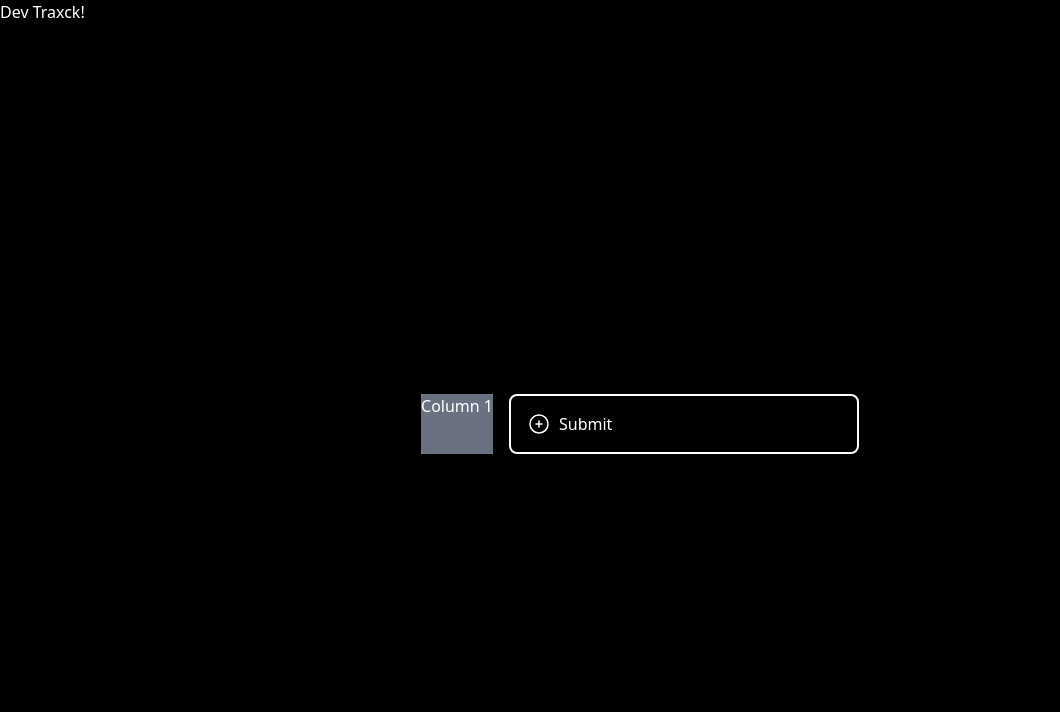
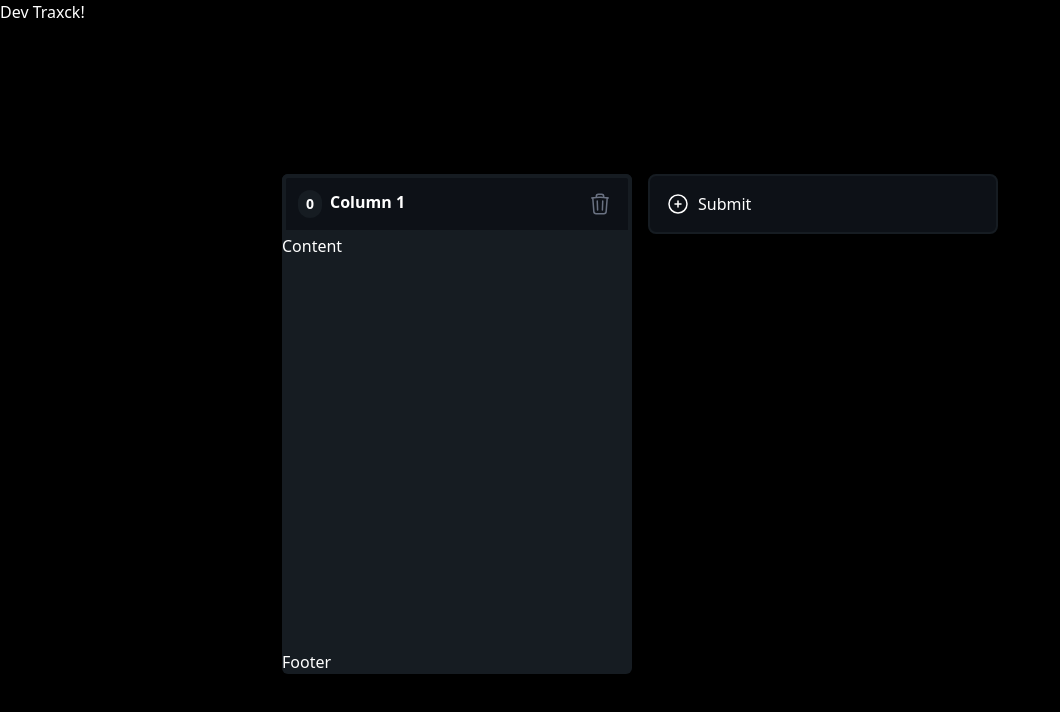
Before and after one commit to Toheedullah-K3/DevTrack, a React (Vite) app: page / in a window 1280 px wide. Both pictures are taken after a click on the button "Submit". Shown: the top 712 px of the page, without its empty margins (0-1060 px from the left). Built offline with nearby package versions, Linux system fonts and the light colour scheme.

Commit message:
Remove Column Option Added

```diff
--- a/package.json
+++ b/package.json
@@ -23,12 +23,14 @@
     "@types/react": "^19.1.16",
     "@types/react-dom": "^19.1.9",
     "@vitejs/plugin-react-swc": "^4.1.0",
+    "autoprefixer": "^10.4.22",
     "eslint": "^9.39.1",
     "eslint-plugin-react": "^7.37.5",
     "eslint-plugin-react-hooks": "^5.2.0",
     "eslint-plugin-react-refresh": "^0.4.22",
     "globals": "^16.5.0",
     "jiti": "^2.6.1",
+    "postcss": "^8.5.6",
     "typescript": "~5.9.3",
     "typescript-eslint": "^8.46.3",
     "vite": "^7.1.7"
--- a/src/components/ColumnContainer.tsx
+++ b/src/components/ColumnContainer.tsx
@@ -1,15 +1,39 @@
-import type { Column } from "../types"
+import TrashIcon from "../icons/TrashIcon"
+import type { Column, Id } from "../types"
 
 interface Props {
-    column: Column
+    column: Column,
+    deleteColumn: (id: Id) => void
 }
-function ColumnContainer({column}: Props) {
+function ColumnContainer({ column, deleteColumn }: Props) {
 
-  return (
-    <div className="
-        bg-gray-500
-    ">{column.title}</div>
-  )
+    return (
+        <div className="
+        bg-columnBackgroundColor w-[350px] h-[500px] max-h-[500px] rounded-md flex flex-col
+    ">
+            {/* Column Title  */}
+            <div className="bg-mainBackgroundColor text-base h-[60px] cursor-grab rounded-md rounded-b-none p-3 font-bold border-columnBackgroundColor border-4 flex items-center justify-between">
+                <div className="flex gap-2">
+                    <div className="flex justify-center items-center bg-columnBackgroundColor px-2 py-1 text-sm rounded-full">0</div>
+                    {column.title}
+                </div>
+                <button
+                    onClick={() => {deleteColumn(column.id)}}
+                    className="stroke-gray-500 hover:stroke-white hover:bg-columnBackgroundColor rounded px-1 py-2"
+                > <TrashIcon /> </button>
+            </div>
+
+            {/* Column Task Container  */}
+            <div className="flex grow">
+                Content
+            </div>
+
+            {/* Column Footer  */}
+            <div>
+                Footer
+            </div>
+        </div>
+    )
 }
 
 export default ColumnContainer
--- a/src/components/KanbanBoard.tsx
+++ b/src/components/KanbanBoard.tsx
@@ -3,7 +3,7 @@
 import ColumnContainer from './ColumnContainer';
 
 // types import
-import type { Column } from '../types'
+import type { Column, Id } from '../types'
 
 
 function KanbanBoard() {
@@ -18,10 +18,13 @@
             title: `Column ${columns.length + 1}`,
         };
 
-        console.log(columnsToAdd)
         setColumns([...columns, columnsToAdd])
     }
 
+    function deleteColumn(id: Id){
+        const filteredColumn = columns.filter((col) => col.id !== id)
+        setColumns(filteredColumn)
+    }
 
     function generateId() {
         return Math.floor(Math.random() * 10001)
@@ -31,7 +34,7 @@
             <div className='m-auto flex gap-4'>
                 <div className='flex gap-4'>
                     {columns.map(col => (
-                        <ColumnContainer column={col}/>
+                        <ColumnContainer key={col.id} column={col} deleteColumn={deleteColumn}/>
                     ))}
                 </div>
                 <Button onClick={createNewColumn} />
--- /dev/null
+++ b/src/icons/TrashIcon.tsx
@@ -0,0 +1,12 @@
+import React from 'react'
+
+function TrashIcon() {
+    return (
+        <svg xmlns="http://www.w3.org/2000/svg" fill="none" viewBox="0 0 24 24" strokeWidth={1.5} className="size-6">
+            <path strokeLinecap="round" strokeLinejoin="round" d="m14.74 9-.346 9m-4.788 0L9.26 9m9.968-3.21c.342.052.682.107 1.022.166m-1.022-.165L18.16 19.673a2.25 2.25 0 0 1-2.244 2.077H8.084a2.25 2.25 0 0 1-2.244-2.077L4.772 5.79m14.456 0a48.108 48.108 0 0 0-3.478-.397m-12 .562c.34-.059.68-.114 1.022-.165m0 0a48.11 48.11 0 0 1 3.478-.397m7.5 0v-.916c0-1.18-.91-2.164-2.09-2.201a51.964 51.964 0 0 0-3.32 0c-1.18.037-2.09 1.022-2.09 2.201v.916m7.5 0a48.667 48.667 0 0 0-7.5 0" />
+        </svg>
+
+    )
+}
+
+export default TrashIcon
--- a/src/index.css
+++ b/src/index.css
@@ -5,3 +5,9 @@
 #root {
   @apply bg-black text-white box-border;
 }
+
+
+@theme {
+  --color-mainBackgroundColor: #0D1117;
+  --color-columnBackgroundColor: #161C22;
+}
```
Also changed, not shown: 1 other file (tests, documents, lock files or other folders).
